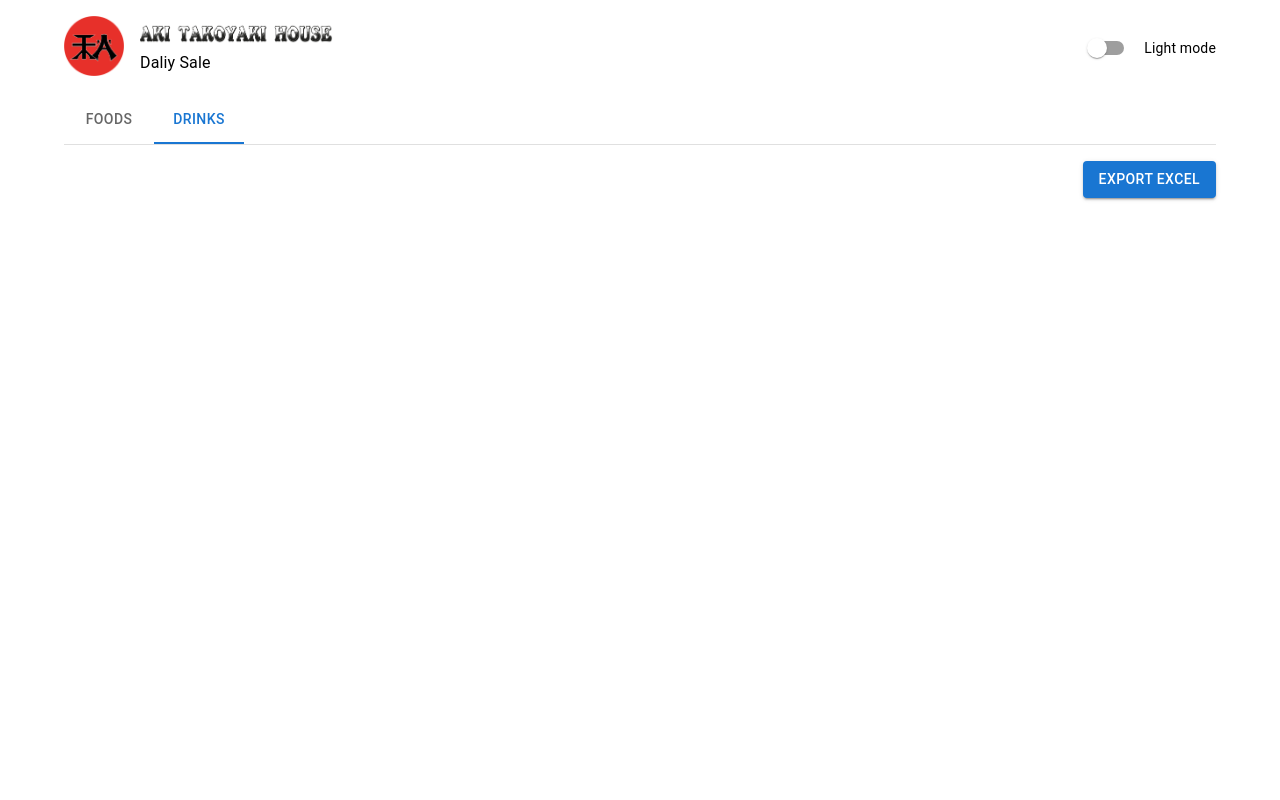
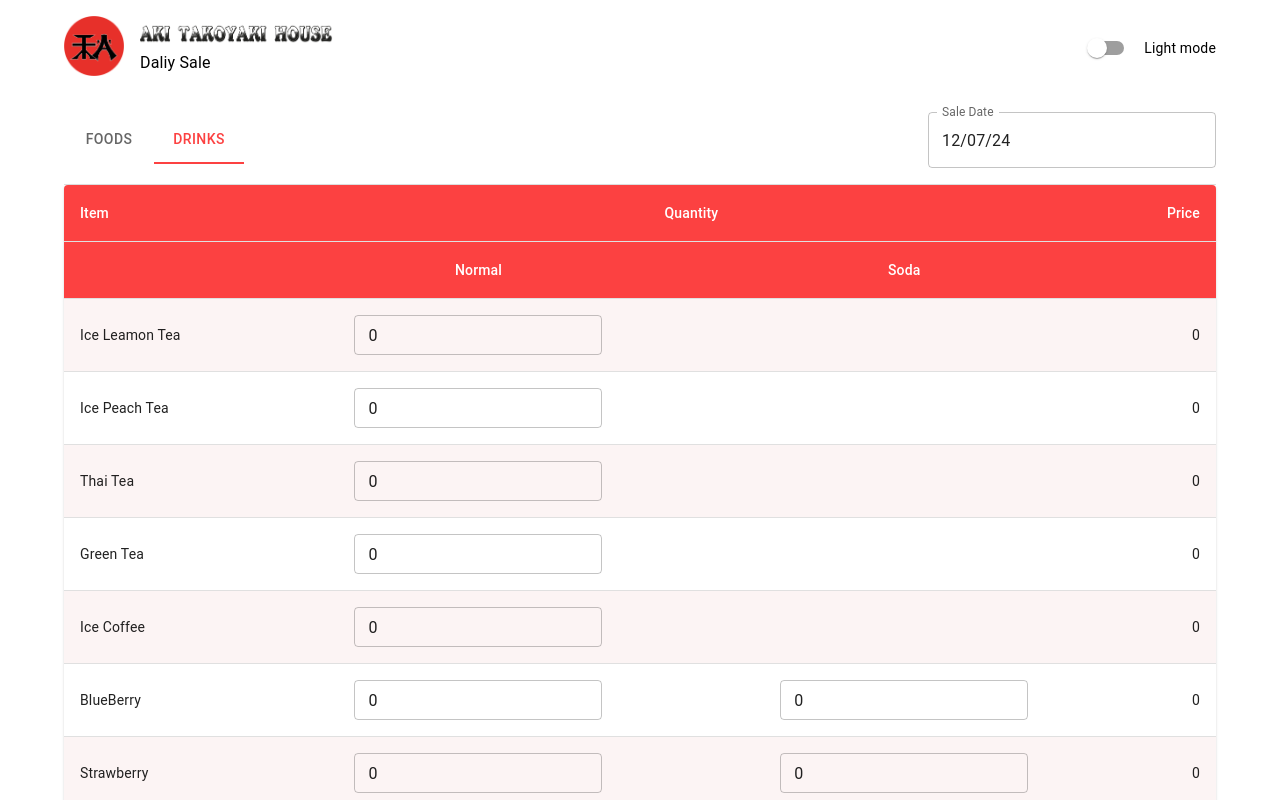
Before and after one commit to thetnaungsoe-mmocc/aki-daliy-sale, a Next.js app: page / in a window 1280 px wide. Both pictures are taken after a click on the tab "DRINKS". Shown: the top 800 px of the page. Built offline with nearby package versions, Linux system fonts and the light colour scheme.

Commit message:
add aki color

```diff
--- a/app/main/_components/DrinkTable.tsx
+++ b/app/main/_components/DrinkTable.tsx
@@ -2,7 +2,7 @@
 import * as React from "react";
 import Table from "@mui/material/Table";
 import TableBody from "@mui/material/TableBody";
-import TableCell from "@mui/material/TableCell";
+import TableCell, { tableCellClasses } from '@mui/material/TableCell';
 import TableContainer from "@mui/material/TableContainer";
 import TableHead from "@mui/material/TableHead";
 import TableRow from "@mui/material/TableRow";
@@ -15,27 +15,167 @@
   useForm,
   useFieldArray,
   Controller,
-  } from 'react-hook-form';
+} from "react-hook-form";
 import { useWatch } from "react-hook-form";
-import { Button, Input, Stack, TextField,Box} from "@mui/material";
-import { useEffect , useState} from "react";
-import Tabs from '@mui/material/Tabs';
-import Tab from '@mui/material/Tab';
-import { FormValues2 } from '../type';
+import { Button, Input, Stack, TextField, Box } from "@mui/material";
+import { useEffect, useState } from "react";
+import Tabs from "@mui/material/Tabs";
+import Tab from "@mui/material/Tab";
+import { FormValues } from "../type";
+import { styled } from '@mui/material/styles';
+
+
+const StyledTableCell = styled(TableCell)(({ theme }) => ({
+  [`&.${tableCellClasses.head}`]: {
+    backgroundColor: theme.palette.tableHeader.main,
+    color: "white",
+  },
+  [`&.${tableCellClasses.body}`]: {
+    fontSize: 14,
+  },
+}));
+
+const StyledTableRow = styled(TableRow)(({ theme }) => ({
+  '&:nth-of-type(odd)': {
+    backgroundColor: "#fcf4f4",
+  },
+  // hide last border
+  '&:last-child td, &:last-child th': {
+    border: 0,
+  },
+}));
 
 interface DrinkTableProps {
-    drinkFields: UseFieldArrayReturn<FormValues2, 'formData.drinks.detail'>['fields'];
-    control: Control<FormValues2>;
+  drinkFields: UseFieldArrayReturn<
+    FormValues,
+    "formData.drinks.detail"
+  >["fields"];
+  control: Control<FormValues>;
   setValue: (
-      name: Path<FormValues2>,
+    name: Path<FormValues>,
     value: any,
     options?: SetValueConfig
   ) => void;
-    watch: (names?: Path<FormValues2> | Path<FormValues2>[] | string | string[]) => any;
+  watch: (
+    names?: Path<FormValues> | Path<FormValues>[] | string | string[]
+  ) => any;
 }
 
-export default function DrinkTable({drinkFields,control,setValue,watch} : DrinkTableProps) {
+function Price({ control, index, setValue }: any) {
+  const value = useWatch({
+    control,
+    name: `formData.drinks.detail[${index}]`,
+    // defaultValue: {}
+  });
+  const normal = value.normal;
+  const soda = value.soda;
+  let finalPrice = 0;
+  if (value.id == "drink1" || (value.id == "drink2" && soda == null)) {
+    finalPrice = normal * 2000;
+  } else if (
+    value.id == "drink3" ||
+    value.id == "drink4" ||
+    (value.id == "drink5" && soda == null)
+  ) {
+    finalPrice = normal * 2500;
+  } else {
+    finalPrice = normal * 1500 + soda * 2000;
+  }
+
+  useEffect(() => {
+    setValue(`formData.drinks.detail[${index}].price` as any, finalPrice);
+  }, [finalPrice]);
+
+  return <TableCell align="right">{finalPrice}</TableCell>;
+}
+
+export default function DrinkTable({
+  drinkFields,
+  control,
+  setValue,
+  watch,
+}: DrinkTableProps) {
+
+  const watchAllFields = watch();
+  const total = watchAllFields.formData.drinks.detail.reduce((total : any, item : any) => {
+    return total + (item.price || 0);
+  }, 0);
+
+    useEffect(() => {
+      setValue(`formData.drinks.total`, total);
+  },[total])
   return (
-    <div>DrinkTable</div>
-  )
+    <TableContainer component={Paper}>
+      <Table sx={{ minWidth: 700 }} aria-label="spanning table">
+        <TableHead>
+          <TableRow>
+            <StyledTableCell>Item</StyledTableCell>
+            <StyledTableCell align="center" colSpan={2}>
+              Quantity
+            </StyledTableCell>
+            <StyledTableCell align="right">Price</StyledTableCell>
+          </TableRow>
+          <TableRow>
+            <StyledTableCell align="right"></StyledTableCell>
+            <StyledTableCell align="center">Normal</StyledTableCell>
+            <StyledTableCell align="center">Soda</StyledTableCell>
+
+            <StyledTableCell align="right"></StyledTableCell>
+          </TableRow>
+        </TableHead>
+        <TableBody>
+          {drinkFields.map((field, index) => (
+            <StyledTableRow key={field.id}>
+              <TableCell>{field.item}</TableCell>
+              <TableCell align="center">
+                <Controller
+                  rules={{
+                    required: "Required field!",
+                  }}
+                  control={control}
+                  render={({ field: { onChange, value } }) => (
+                    <TextField
+                      id="outlined-number"
+                      value={value}
+                      onChange={(e) => onChange(Number(e.target.value))}
+                      size="small"
+                    />
+                  )}
+                  name={`formData.drinks.detail[${index}].normal` as any}
+                />
+              </TableCell>
+              {field.soda != null ? (
+                <TableCell align="center">
+                  <Controller
+                    rules={{
+                      required: "Required field!",
+                    }}
+                    control={control}
+                    render={({ field: { onChange, value } }) => (
+                      <TextField
+                        id="outlined-number"
+                        value={value}
+                        onChange={(e) => onChange(Number(e.target.value))}
+                        size="small"
+                      />
+                    )}
+                    name={`formData.drinks.detail[${index}].soda` as any}
+                  />
+                </TableCell>
+              ) : (
+                <TableCell></TableCell>
+              )}
+              <Price control={control} index={index} setValue={setValue} />
+            </StyledTableRow>
+          ))}
+          <TableRow>
+          <TableCell colSpan={3} align="right">
+            Total
+          </TableCell>
+          <TableCell align="right">{total}</TableCell>
+        </TableRow>
+        </TableBody>
+      </Table>
+    </TableContainer>
+  );
 }
--- a/app/main/_components/FoodTable.tsx
+++ b/app/main/_components/FoodTable.tsx
@@ -2,7 +2,7 @@
 import * as React from "react";
 import Table from "@mui/material/Table";
 import TableBody from "@mui/material/TableBody";
-import TableCell from "@mui/material/TableCell";
+import TableCell, { tableCellClasses } from '@mui/material/TableCell';
 import TableContainer from "@mui/material/TableContainer";
 import TableHead from "@mui/material/TableHead";
 import TableRow from "@mui/material/TableRow";
@@ -21,17 +21,38 @@
 import { useEffect , useState} from "react";
 import Tabs from '@mui/material/Tabs';
 import Tab from '@mui/material/Tab';
-import { FormValues2 } from '../type';
+import { FormValues } from '../type';
+import { styled } from '@mui/material/styles';
+
+const StyledTableCell = styled(TableCell)(({ theme }) => ({
+  [`&.${tableCellClasses.head}`]: {
+    backgroundColor: theme.palette.tableHeader.main,
+    color: "white",
+  },
+  [`&.${tableCellClasses.body}`]: {
+    fontSize: 14,
+  },
+}));
+
+const StyledTableRow = styled(TableRow)(({ theme }) => ({
+  '&:nth-of-type(odd)': {
+    backgroundColor: "#fcf4f4",
+  },
+  // hide last border
+  '&:last-child td, &:last-child th': {
+    border: 0,
+  },
+}));
 
 interface FoodTableProps {
-    foodFields: UseFieldArrayReturn<FormValues2, 'formData.foods.detail'>['fields'];
-    control: Control<FormValues2>;
+    foodFields: UseFieldArrayReturn<FormValues, 'formData.foods.detail'>['fields'];
+    control: Control<FormValues>;
     setValue: (
-      name: Path<FormValues2>,
+      name: Path<FormValues>,
       value: any,
       options?: SetValueConfig
     ) => void;
-    watch: (names?: Path<FormValues2> | Path<FormValues2>[] | string | string[]) => any;
+    watch: (names?: Path<FormValues> | Path<FormValues>[] | string | string[]) => any;
   }
 
 function Price({ control, index ,setValue}: any){
@@ -81,16 +102,16 @@
     <Table sx={{ minWidth: 700 }} aria-label="spanning table">
       <TableHead>
         <TableRow>
-          <TableCell>Item</TableCell>
-          <TableCell align="right">Quantity</TableCell>
-          <TableCell align="right">Price</TableCell>
+          <StyledTableCell>Item</StyledTableCell>
+          <StyledTableCell align="right">Quantity</StyledTableCell>
+          <StyledTableCell align="right">Price</StyledTableCell>
         </TableRow>
       </TableHead>
       <TableBody>
         {foodFields.map((field, index) => (
-          <TableRow key={field.id}>
-            <TableCell>{field.item}</TableCell>
-            <TableCell align="right">
+          <StyledTableRow key={field.id}>
+            <StyledTableCell>{field.item}</StyledTableCell>
+            <StyledTableCell align="right">
                 <Controller
                   rules={{
                     required: 'Required field!',
@@ -106,16 +127,15 @@
                   )}
                   name={`formData.foods.detail[${index}].qty` as any}
                 />
-              </TableCell>
+              </StyledTableCell>
             <Price control={control} index={index} setValue={setValue}/>
-          </TableRow>
+          </StyledTableRow>
         ))}
         <TableRow>
-          <TableCell colSpan={2} align="right">
+          <StyledTableCell colSpan={2} align="right">
             Total
-          </TableCell>
-          <TableCell align="right">{total}</TableCell>
-          {/* <Total fields ={fields}/> */}
+          </StyledTableCell>
+          <StyledTableCell align="right">{total}</StyledTableCell>
         </TableRow>
       </TableBody>
     </Table>
--- a/app/main/const.ts
+++ b/app/main/const.ts
@@ -1,43 +1,6 @@
-export const defaultValue = [
-  {
-    id: "item1",
-    item: "တာကိုရာကီ",
-    qty: 0,
-    price: null,
-  },
-  {
-    id: "item2",
-    item: "တော့ပိုကီ",
-    qty: 0,
-    price: null,
-  },
-  {
-    id: "item3",
-    item: "ငါးအသားပြား",
-    qty: 0,
-    price: null,
-  },
-  {
-    id: "item4",
-    item: "ငါးပေါင်မုန့်",
-    qty: 0,
-    price: null,
-  },
-  {
-    id: "item5",
-    item: "ဟမ်ဘာကာ",
-    qty: 0,
-    price: null,
-  },
-  {
-    id: "item6",
-    item: "ငုံးဉကျော်",
-    qty: 0,
-    price: null,
-  },
-];
-
-export const defaultValue2 = {
+import dayjs, { Dayjs } from "dayjs";
+export const defaultValue = {
+  saleDate : dayjs(),
   foods: {
     detail: [
       {
@@ -85,121 +48,141 @@
       {
         id: "drink1",
         item: "Ice Leamon Tea",
-        qty: 0,
+        normal : 0,
+        soda : null,
         price: null,
       },
       {
         id: "drink2",
         item: "Ice Peach Tea",
-        qty: 0,
+        normal : 0,
+        soda : null,
         price: null,
       },
       {
         id: "drink3",
         item: "Thai Tea",
-        qty: 0,
+        normal : 0,
+        soda : null,
         price: null,
       },
       {
         id: "drink4",
         item: "Green Tea",
-        qty: 0,
+        normal : 0,
+        soda : null,
         price: null,
       },
       {
         id: "drink5",
         item: "Ice Coffee",
-        qty: 0,
+        normal : 0,
+        soda : null,
         price: null,
       },
       {
         id: "drink6",
         item: "BlueBerry",
-        qty: 0,
+        normal : 0,
+        soda : 0,
         price: null,
       },
       {
         id: "drink7",
         item: "Strawberry",
-        qty: 0,
+        normal : 0,
+        soda : 0,
         price: null,
       },
       {
         id: "drink8",
         item: "Orange",
-        qty: 0,
+        normal : 0,
+        soda : 0,
         price: null,
       },
       {
         id: "drink9",
         item: "Watermelon",
-        qty: 0,
+        normal : 0,
+        soda : 0,
         price: null,
       },
       {
         id: "drink10",
         item: "Respberry Red",
-        qty: 0,
+        normal : 0,
+        soda : 0,
         price: null,
       },
       {
         id: "drink11",
         item: "Respberry Blue",
-        qty: 0,
+        normal : 0,
+        soda : 0,
         price: null,
       },
       {
         id: "drink12",
         item: "Passion Fruit",
-        qty: 0,
+        normal : 0,
+        soda : 0,
         price: null,
       },
       {
         id: "drink13",
         item: "Pineapple",
-        qty: 0,
+        normal : 0,
+        soda : 0,
         price: null,
       },
       {
         id: "drink14",
         item: "Green Apple",
-        qty: 0,
+        normal : 0,
+        soda : 0,
         price: null,
       },
       {
         id: "drink15",
         item: "Peach",
-        qty: 0,
+        normal : 0,
+        soda : 0,
         price: null,
       },
       {
         id: "drink16",
         item: "Mixed Berry",
-        qty: 0,
+        normal : 0,
+        soda : 0,
         price: null,
       },
       {
         id: "drink17",
         item: "Grap",
-        qty: 0,
+        normal : 0,
+        soda : 0,
         price: null,
       },
       {
         id: "drink18",
         item: "Lychee",
-        qty: 0,
+        normal : 0,
+        soda : 0,
         price: null,
       },
       {
         id: "drink19",
         item: "Honey Drew",
-        qty: 0,
+        normal : 0,
+        soda : 0,
         price: null,
       },
       {
         id: "drink20",
         item: "Yogurt",
-        qty: 0,
+        normal : 0,
+        soda : 0,
         price: null,
       },
 
--- a/app/main/page.tsx
+++ b/app/main/page.tsx
@@ -9,13 +9,28 @@
 import Paper from "@mui/material/Paper";
 import { useForm, Controller, useFieldArray } from "react-hook-form";
 import { useWatch } from "react-hook-form";
-import { Button, Input, Stack, TextField, Box } from "@mui/material";
+import {
+  Button,
+  Input,
+  Stack,
+  TextField,
+  Box,
+  Typography,
+} from "@mui/material";
 import { useEffect, useState } from "react";
 import Tabs from "@mui/material/Tabs";
 import Tab from "@mui/material/Tab";
-import { FormValues, FormValues2, TabPanelProps } from "./type";
-import { defaultValue, defaultValue2 } from "./const";
+import { FormValues, TabPanelProps } from "./type";
+import { defaultValue } from "./const";
 import FoodTable from "./_components/FoodTable";
+import DrinkTable from "./_components/DrinkTable";
+import dayjs, { Dayjs } from "dayjs";
+import "dayjs/locale/ja";
+import utc from "dayjs/plugin/utc";
+import "dayjs/locale/ja";
+import { AdapterDayjs } from "@mui/x-date-pickers/AdapterDayjs";
+import { LocalizationProvider } from "@mui/x-date-pickers/LocalizationProvider";
+import { DatePicker } from "@mui/x-date-pickers/DatePicker";
 
 function CustomTabPanel(props: TabPanelProps) {
   const { children, value, index, ...other } = props;
@@ -40,8 +55,6 @@
   };
 }
 
-
-
 export default function MainScreen() {
   const [tabValue, setTabValue] = React.useState(0);
 
@@ -57,9 +70,9 @@
     setError,
     watch,
     formState: { errors },
-  } = useForm<FormValues2>({
+  } = useForm<FormValues>({
     defaultValues: {
-      formData: defaultValue2,
+      formData: defaultValue,
     },
   });
 
@@ -70,7 +83,7 @@
 
   const { fields: drinkFields } = useFieldArray({
     control,
-    name: "formData.foods.detail",
+    name: "formData.drinks.detail",
   });
 
   const onSubmit = (data: any) => {
@@ -90,6 +103,12 @@
   return (
     <form onSubmit={handleSubmit(onSubmit)}>
       <Box sx={{ borderBottom: 1, borderColor: "divider" }}>
+
+        <Stack direction="row"
+            alignItems="center"
+            justifyContent="space-between"
+            py={2}
+            >
         <Tabs
           value={tabValue}
           onChange={handleChange}
@@ -98,10 +117,42 @@
           <Tab label="Foods" {...a11yProps(0)} />
           <Tab label="Drinks" {...a11yProps(1)} />
         </Tabs>
+
+        <Controller
+          name={`formData.saleDate`}
+          control={control}
+          render={({ field: { value, onChange, onBlur } }) => {
+            return (
+              <LocalizationProvider dateAdapter={AdapterDayjs}>
+                <DatePicker
+                label="Sale Date"
+                  format="DD/MM/YY"
+                  value={dayjs(value)}
+                  onChange={onChange}
+                  slotProps={{
+                    openPickerButton: { color: "primary" },
+                    textField : { sx : {
+                      width:"25%"
+                    }}
+                  }}
+                />
+              </LocalizationProvider>
+            );
+          }}
+        />
+        </Stack>
       </Box>
       <CustomTabPanel value={tabValue} index={0}>
         <FoodTable
           foodFields={foodFields}
+          control={control}
+          setValue={setValue}
+          watch={watch}
+        />
+      </CustomTabPanel>
+      <CustomTabPanel value={tabValue} index={1}>
+        <DrinkTable
+          drinkFields={drinkFields}
           control={control}
           setValue={setValue}
           watch={watch}
--- a/app/theme/defaultTheme.ts
+++ b/app/theme/defaultTheme.ts
@@ -12,7 +12,10 @@
         main: "#FFFFFF",
       }:{
         main : '#000000'
-      }
+      },
+      primary: {
+        main: "#fc4141",
+      },
     // mode: mode?"dark": 'dark' as any,
     // primary: {
     //   main: "#BFAF21",
@@ -23,9 +26,9 @@
     // borderColor: {
     //   main: "#ffd400",
     // },
-    // tableHeader: {
-    //   main: "#ffe77c",
-    // },
+    tableHeader: {
+      main: "#fc4141",
+    },
     // cardBg: {
     //   main: "#ffffff",
     // },
--- a/package.json
+++ b/package.json
@@ -12,7 +12,9 @@
     "@emotion/react": "^11.11.4",
     "@emotion/styled": "^11.11.5",
     "@mui/material": "^5.16.1",
+    "@mui/x-date-pickers": "^7.10.0",
     "@reduxjs/toolkit": "^2.2.6",
+    "dayjs": "^1.11.11",
     "next": "14.2.5",
     "react": "^18",
     "react-dom": "^18",
```
Also changed, not shown: app/main/type.ts (+7 -12 lines), 1 other file (tests, documents, lock files or other folders). Lines whose indentation alone changed are shown as unchanged.
